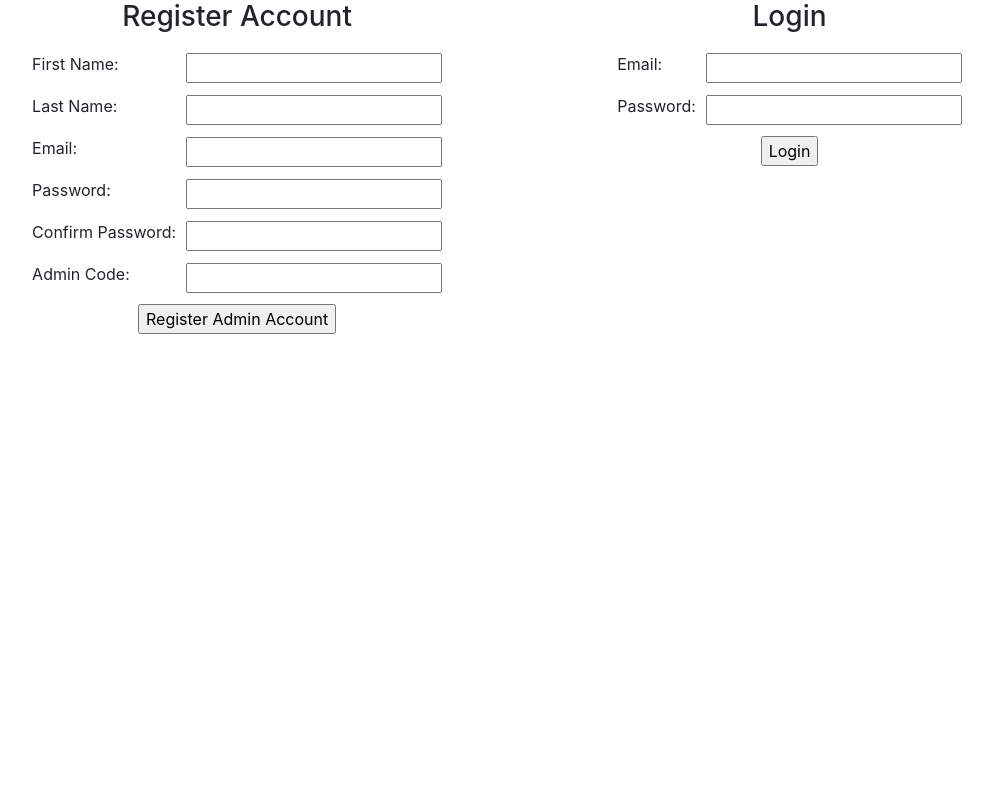
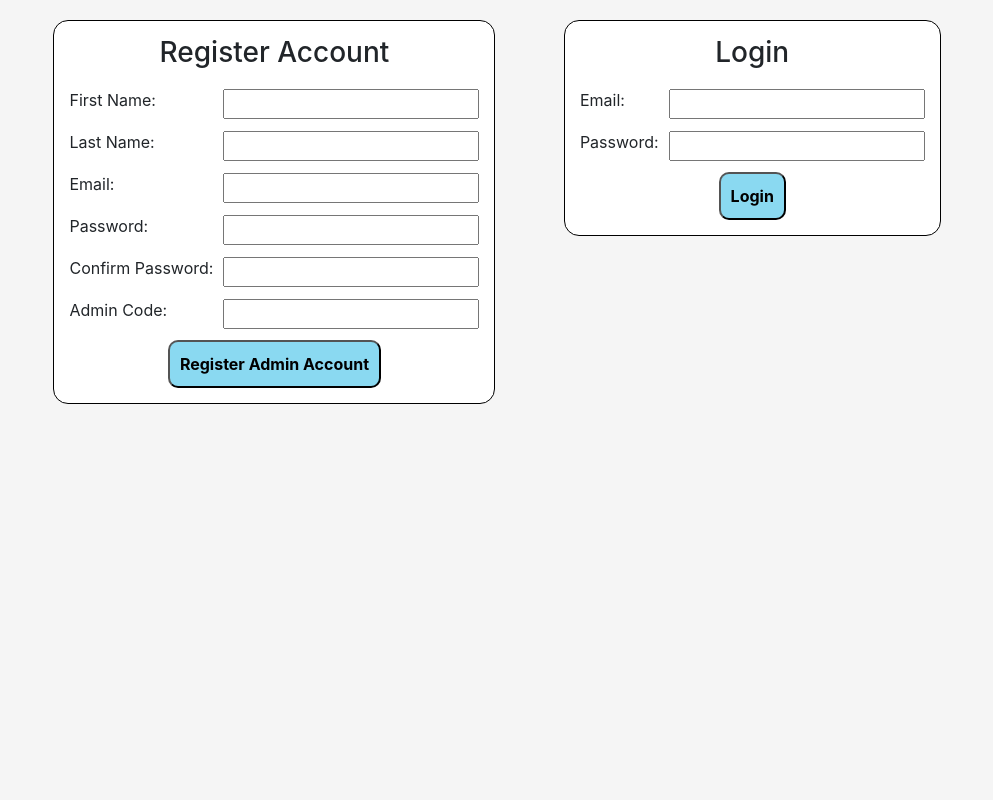
Before and after one commit to Colbyjoe97/Equal_Parental_Rights, a Django app: page /admin/register in a window 1280 px wide. Shown: the whole page, without its empty margins (143-1136 px from the left). Run offline with Django 3.2, Linux system fonts and the light colour scheme; some libraries are stand-ins or nearby versions.

Commit message:
styled login forms a bit

```diff
--- a/apps/my_app/static/admin.css
+++ b/apps/my_app/static/admin.css
@@ -3,6 +3,10 @@
     flex-wrap: wrap;
 }
 .wrapper {
+    transition: 0.1s;
+    padding: 20px 10% 40px 10%;
+    min-height: 100vh;
+    background-color: whitesmoke;
     justify-content: space-evenly;
 }
 label {
@@ -15,3 +19,21 @@ label, input {
     align-items: center;
     justify-content: space-between;
 }
+.register, .login {
+    border: 1px solid black;
+    background-color: white;
+    padding: 15px;
+    height: 100%;
+    border-radius: 15px;
+}
+.submit {
+    padding: 10px;
+    border-radius: 10px;
+    background-color: #8ad9f1;
+    font-weight: 700;
+    transition: 0.3s;
+}
+.submit:hover {
+    background-color: #45b7da;
+    transition: 0.3s;
+}
```
